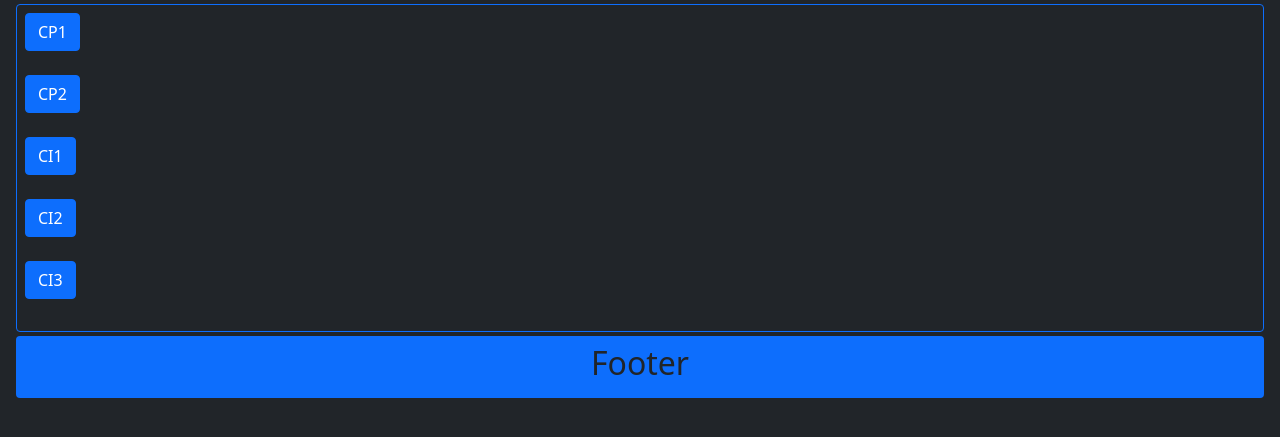
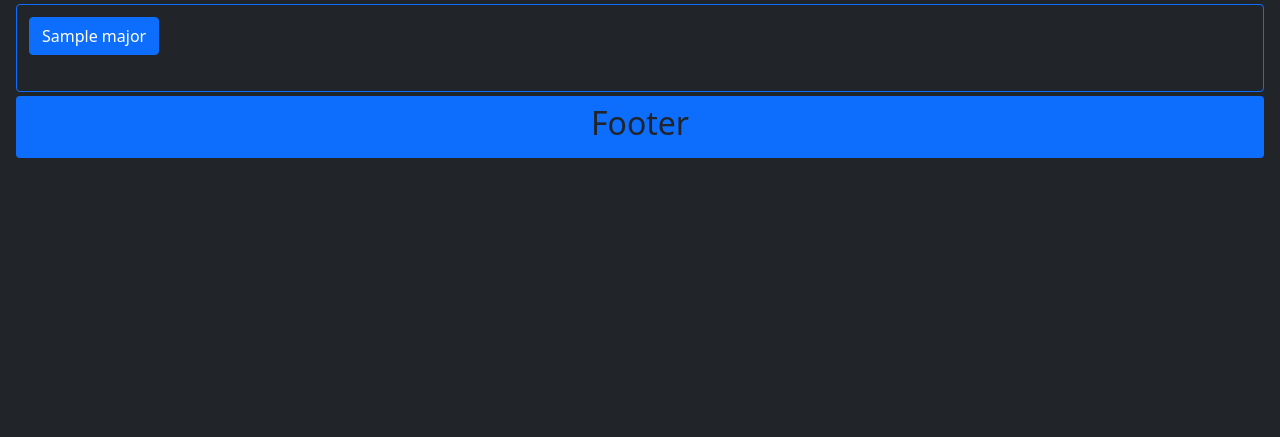
Before and after one commit to Miyamura-J/schoolsite, a Flask app: page /ressources in a window 1280 px wide. Shown: the part 168-605 px from the top of the page. Run offline with Flask 2, Linux system fonts and the light colour scheme; a user stored in the database is signed in; tables that the repository leaves empty hold one stand-in row (values such as "Sample post").

Commit message:
Toggle structure of classes and modules

```diff
--- a/files/models.py
+++ b/files/models.py
@@ -20,7 +20,7 @@ class Note(db.Model):
 class Major(db.Model):
     id = db.Column(db.Integer, primary_key=True)
     name = db.Column(db.String(50), unique=True)
-    year = db.relationship("Year", backref='year')
+    years = db.relationship("Year", backref='year')
 
 class Year(db.Model):
     id = db.Column(db.Integer, primary_key=True)
--- a/files/templates/base.html
+++ b/files/templates/base.html
@@ -58,7 +58,7 @@
       {% endif %}
       {% endwith %}
 
-      <section class=" m-1 p-2 border border-primary rounded text-dark text-start">
+      <section class=" m-1 p-2 border border-primary rounded text-white  text-start">
         {% block content %}
 
         {% endblock %}
--- a/files/templates/ressources.html
+++ b/files/templates/ressources.html
@@ -6,127 +6,53 @@
 {% endblock %}
 
 {% block content %}
+
+<div id="accordion-majors">
     <div>
-    <button class="btn btn-primary" type="button" data-bs-toggle="collapse" data-bs-target="#cp1" aria-expanded="true" aria-controls="collapseExample">
-        CP1
+        {% for major in majors %}
+        <button class="btn btn-primary m-1" type="button" data-bs-toggle="collapse" data-bs-target="#{{major.name.replace(' ','').lower()}}" aria-expanded="true" aria-controls="collapseExample">
+            {{major.name}}
         </button>
-    <div class="collapse" id="cp1">
-        <div class="card card-body">
-        Some placeholder content for the collapse component. This panel is hidden by default but revealed when the user activates the relevant trigger.
+        {% endfor %}
+    </div>
+    <div>
+        {% for major in majors %}
+        <div class="collapse" data-bs-parent="#accordion-majors" id="{{major.name.replace(' ','').lower()}}">
+            <div class="card card-body bg-secondary p-1" id="accordion-years">
+                <div>
+                    {% for year in major.years %}
+                    <button class="btn btn-primary m-1" type="button" data-bs-toggle="collapse" data-bs-target="#{{year.name.replace(' ','').lower()}}" aria-expanded="true" aria-controls="collapseExample">
+                        {{year.name}}
+                    </button>
+                    {% endfor %}
+                </div>
+                <div>
+                    {% for year in major.years %}
+                    <div class="collapse" data-bs-parent="#accordion-years" id="{{year.name.replace(' ','').lower()}}">
+                        <div class="card card-body bg-dark text-white p-1" id="accordion-modules">
+                            <div>
+                                {% for module in year.modules %}
+                                <button class="btn btn-primary m-1" type="button" data-bs-toggle="collapse" data-bs-target="#{{module.name.replace(' ', '')}}" aria-expanded="true" aria-controls="collapseExample">
+                                    {{module.name}}
+                                </button>
+                                {% endfor %}
+                            </div>
+                            <div>
+                                {% for module in year.modules %}
+                                <div class="collapse" data-bs-parent="#accordion-modules" id="{{module.name.replace(' ', '')}}">
+                                    <div class="card card-body bg-dark text-white p-1" id="accordion-documents">
+                                        Documents de {{module.name}}
                                     </div>
                                 </div>
-</div><br>
-
-<div>
-    <button class="btn btn-primary" type="button" data-bs-toggle="collapse" data-bs-target="#cp2" aria-expanded="true" aria-controls="collapseExample">
-        CP2
-    </button>
-    <div class="collapse" id="cp2">
-        <div class="card card-body bg-secondary">
-            <div class="m-1">
-                <button class="btn btn-primary" type="button" data-bs-toggle="collapse" data-bs-target="#topology" aria-expanded="true" aria-controls="collapseExample">
-                    Topology
-                </button>
-                <div class="collapse" id="topology">
-                    <div class="card card-body bg-dark text-white">
-                        Documents de topologie
+                                {% endfor %}
                             </div>
                         </div>
-            </div><br>
-            <div class="m-1">
-                <button class="btn btn-primary" type="button" data-bs-toggle="collapse" data-bs-target="#analyse3" aria-expanded="true" aria-controls="collapseExample">
-                    Analyse 3
-                </button>
-                <div class="collapse" id="analyse3">
-                    <div class="card card-body bg-dark text-white">
-                        Analyse 3
+                    </div>
+                    {% endfor %}
                 </div>
             </div>
-            </div><br>
-            <div class="m-1">
-                <button class="btn btn-primary" type="button" data-bs-toggle="collapse" data-bs-target="#thermodynamique" aria-expanded="true" aria-controls="collapseExample">
-                    Thermodynamique
-                </button>
-                <div class="collapse" id="thermodynamique">
-                    <div class="card card-body bg-dark text-white">
-                        Thermodynamique
         </div>
-                </div>
-            </div><br>
-            <div class="m-1">
-                <button class="btn btn-primary" type="button" data-bs-toggle="collapse" data-bs-target="#mechanique2" aria-expanded="true" aria-controls="collapseExample">
-                    Mechanique 2
-                </button>
-                <div class="collapse" id="mechanique2">
-                    <div class="card card-body bg-dark text-white">
-                        mechanique 2
-                    </div>
-                </div>
-            </div><br>
-            <div class="m-1">
-                <button class="btn btn-primary" type="button" data-bs-toggle="collapse" data-bs-target="#electronique" aria-expanded="true" aria-controls="collapseExample">
-                    Electronique
-                </button>
-                <div class="collapse" id="electronique">
-                    <div class="card card-body bg-dark text-white">
-                        Electronique
-                    </div>
-                </div>
-            </div><br>
-            <div class="m-1">
-                <button class="btn btn-primary" type="button" data-bs-toggle="collapse" data-bs-target="#tec2" aria-expanded="true" aria-controls="collapseExample">
-                    Tec 2
-                </button>
-                <div class="collapse" id="tec2">
-                    <div class="card card-body bg-dark text-white">
-                        Tec 2
-                    </div>
-                </div>
-            </div><br>
-            <div class="m-1">
-                <button class="btn btn-primary" type="button" data-bs-toggle="collapse" data-bs-target="#anglais2" aria-expanded="true" aria-controls="collapseExample">
-                    Anglais 2
-                </button>
-                <div class="collapse" id="anglais2">
-                    <div class="card card-body bg-dark text-white">
-                        Anglais 2
-                    </div>
-                </div>
-            </div><br>
-        </div>
-    </div>
-</div><br>
-
-<div>
-    <button class="btn btn-primary" type="button" data-bs-toggle="collapse" data-bs-target="#ci1" aria-expanded="true" aria-controls="collapseExample">
-        CI1
-    </button>
-    <div class="collapse" id="ci1">
-        <div class="card card-body">
-        Some placeholder content for the collapse component. This panel is hidden by default but revealed when the user activates the relevant trigger.
-        </div>
-    </div>
-</div><br>
-
-<div>
-    <button class="btn btn-primary" type="button" data-bs-toggle="collapse" data-bs-target="#ci2" aria-expanded="true" aria-controls="collapseExample">
-        CI2
-    </button>
-    <div class="collapse" id="ci2">
-        <div class="card card-body">
-        Some placeholder content for the collapse component. This panel is hidden by default but revealed when the user activates the relevant trigger.
-        </div>
-    </div>
-</div><br>
-
-<div>
-    <button class="btn btn-primary" type="button" data-bs-toggle="collapse" data-bs-target="#ci3" aria-expanded="true" aria-controls="collapseExample">
-        CI3
-    </button>
-    <div class="collapse" id="ci3">
-        <div class="card card-body">
-        Some placeholder content for the collapse component. This panel is hidden by default but revealed when the user activates the relevant trigger.
-        </div>
+        {% endfor %}
     </div>
 </div><br>
 
--- a/files/views.py
+++ b/files/views.py
@@ -1,6 +1,6 @@
 from flask import Blueprint, render_template, request, flash, jsonify
 from flask_login import login_required, current_user
-from .models import Note
+from .models import Note, Major
 from . import db
 import json
 
@@ -14,7 +14,8 @@ def home():
 @views.route("/ressources")
 @login_required
 def ressources():
-    return render_template("ressources.html", user=current_user)
+    majors = Major.query.filter_by()
+    return render_template("ressources.html", user=current_user, majors=majors)
 
 @views.route("/notes", methods=["GET","POST"])
 @login_required
```
Lines whose indentation alone changed are shown as unchanged.
